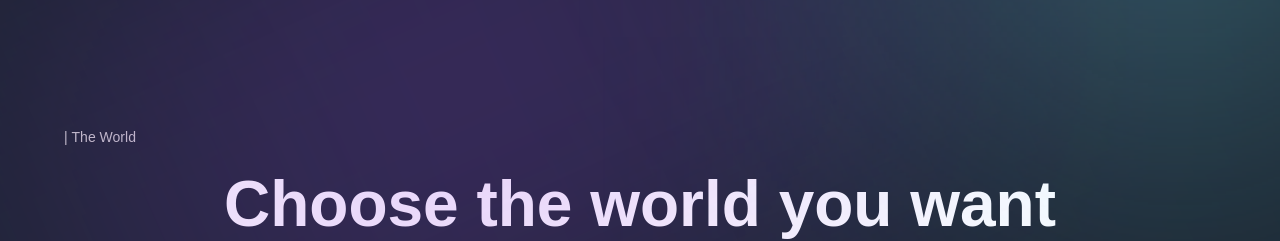
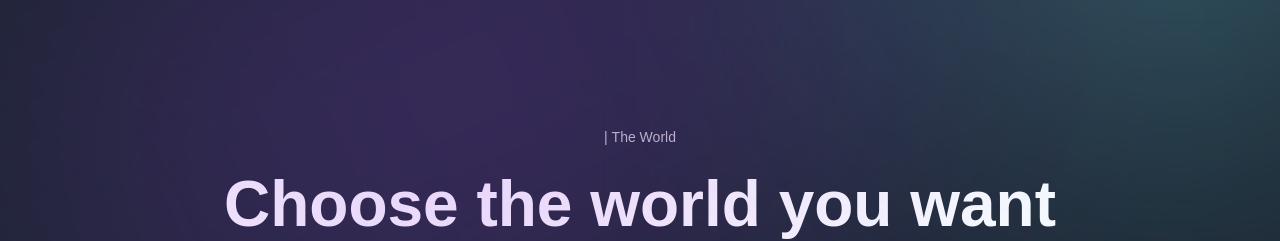
Before and after one commit to Caleb-A-B/meta-site-run1, a Next.js app: page / in a window 1280 px wide. Shown: the part 1500-1741 px from the top of the page. Built offline with nearby package versions, Linux system fonts and the light colour scheme; a web font is replaced by a local one.

Commit message:
fine tuning

```diff
--- a/components/CustomTexts.jsx
+++ b/components/CustomTexts.jsx
@@ -6,8 +6,8 @@
 
 export const TypingText = ({ title, textStyles }) => (
   <motion.p
-  variants={textContainer}
-  className={`font-normal text-[14px] text-secondary-white ${textStyles}}`}
+    variants={textContainer}
+    className={`font-normal text-[14px] text-secondary-white ${textStyles}`}
   >
     {Array.from(title).map((Letter, index) => (
       <motion.span variants={textVariant2} key={index}>
@@ -15,16 +15,15 @@
       </motion.span>
     ))}
   </motion.p>
+);
 
-);
 export const TitleText = ({ title, textStyles }) => (
   <motion.h2
     variants={textVariant2}
     initial="hidden"
     whileInView="show"
     className={`mt-[8px] font-bold md:text-[64px] text-[40px] text-white ${textStyles}`}
-    >
-    {title
-    }
+  >
+    {title}
   </motion.h2>
 );
--- a/pages/_app.js
+++ b/pages/_app.js
@@ -6,10 +6,10 @@
   <>
     <Head>
       <title>Metaversus</title>
-      <meta name="viewport" content="width=device-width, initial-scale=1"/>
+      <meta name="viewport" content="width=device-width, initial-scale=1" />
       <link rel="icon" href="/favicon.ico" />
       <link rel="preconnect" href="https://stijndv.com" />
-      <link rel="stylesheet" href="https://stijndv.com/fonts/Eudoxus-Sans.css"/>
+      <link rel="stylesheet" href="https://stijndv.com/fonts/Eudoxus-Sans.css" />
     </Head>
     <Component {...pageProps} />
   </>
```
Also changed, not shown: app/page.js (+3 -5 lines), components/Navbar.jsx (line endings or trailing spaces).
